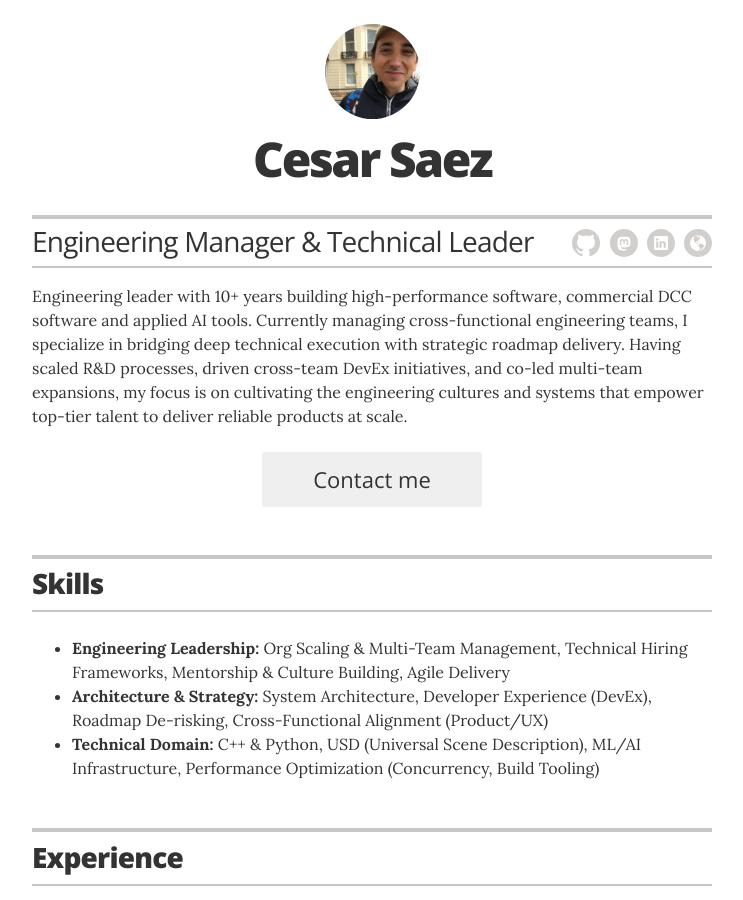
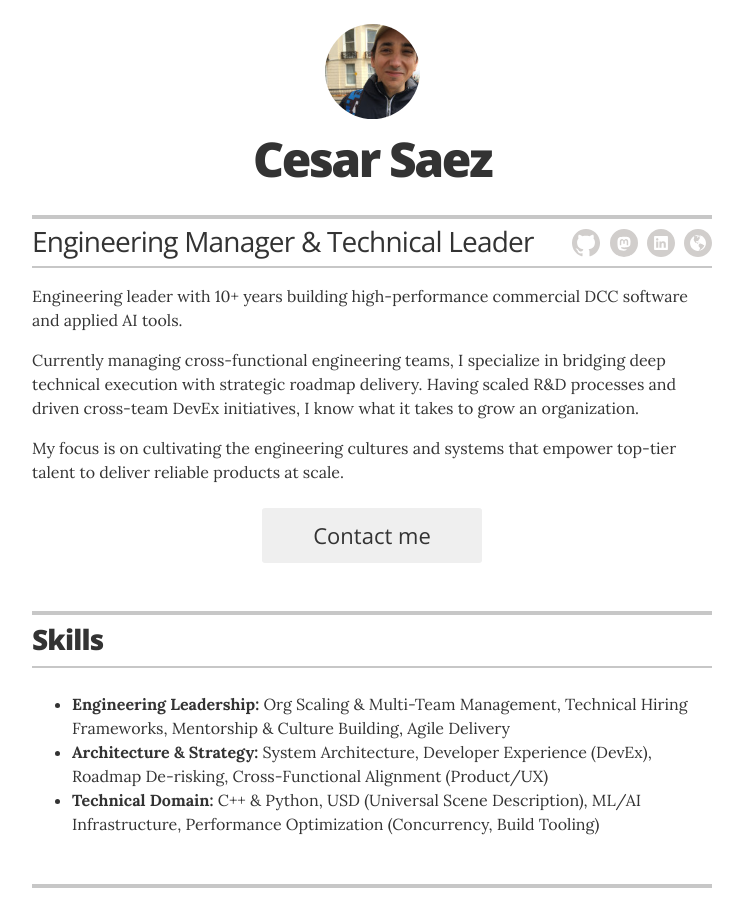
Before and after one commit to csaez/csaez.github.io, a Jekyll site: the page built from index.html, in a window 1280 px wide and 900 px high. Shown: the whole window, without its empty margins (268-1011 px from the left). Built offline with Jekyll 4.4.1, drawn with Linux system fonts in a browser that asks for light colours.

Commit message:
Update _config.yml

```diff
--- a/_config.yml
+++ b/_config.yml
@@ -19,8 +19,7 @@ resume_contact_email:           "hi@cesarsaez.com"
 resume_header_contact_info:     "London, UK - hi@cesarsaez.com"
 display_header_contact_info:    "true"
 
-resume_header_intro: "<p>Engineering leader with 10+ years building high-performance software, commercial DCC software and applied AI tools. Currently managing cross-functional engineering teams, I specialize in bridging deep technical execution with strategic roadmap delivery. Having scaled R&D processes, driven cross-team DevEx initiatives, and co-led multi-team expansions, my focus is on cultivating the engineering cultures and systems that empower top-tier talent to deliver reliable products at scale.</p>"
-
+resume_header_intro: "<p>Engineering leader with 10+ years building high-performance commercial DCC software and applied AI tools.</p><p>Currently managing cross-functional engineering teams, I specialize in bridging deep technical execution with strategic roadmap delivery. Having scaled R&D processes and driven cross-team DevEx initiatives, I know what it takes to grow an organization.</p><p>My focus is on cultivating the engineering cultures and systems that empower top-tier talent to deliver reliable products at scale.</p>"
 # use "yes" to display the email contact button,
 # "no" to display an "I'm not looking for work" message,
 # or remove the resume_looking_for_work option entirely
```
